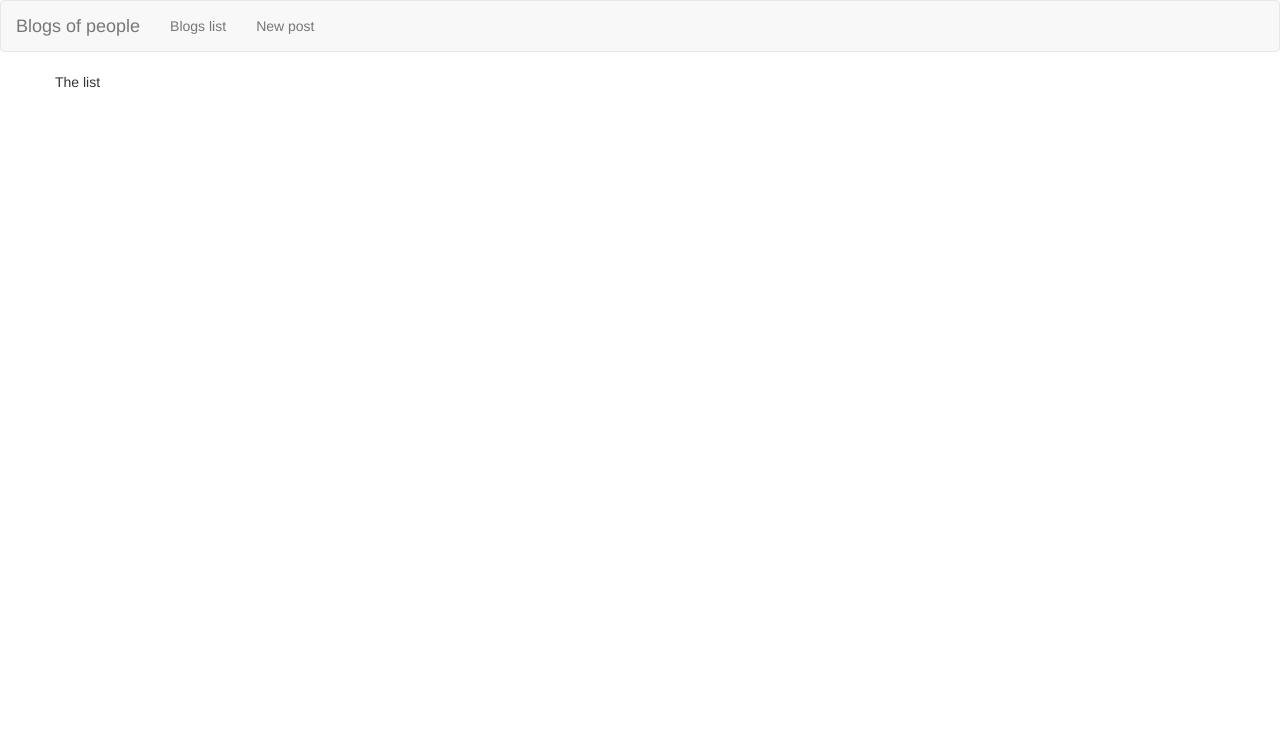
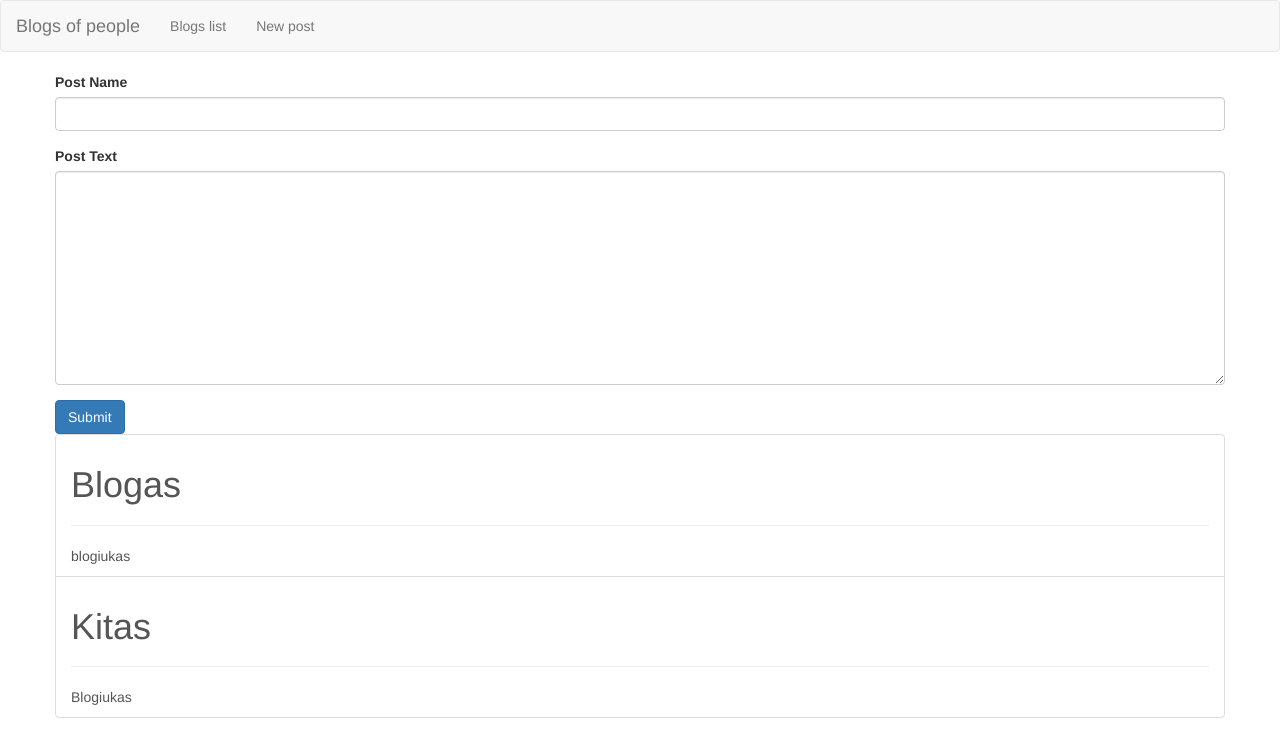
Before and after one commit to Adomas202/Blog-post, an Angular app: page / in a window 1280 px wide. Shown: the top 756 px of the page. Built offline with nearby package versions, Linux system fonts and the light colour scheme.

Commit message:
Kind of working new post creation
Not fully finifshed new post creation

```diff
--- a/src/app/app.component.html
+++ b/src/app/app.component.html
@@ -3,6 +3,8 @@
   <div class="container">
   <div class="row">
     <div class="col-md-12">
+      <!--<app-blogs-new-->
+        <!--(postAdded)="onPostAdded($event)"></app-blogs-new>-->
       <router-outlet></router-outlet>
     </div>
   </div>
--- a/src/app/app.module.ts
+++ b/src/app/app.module.ts
@@ -9,7 +9,7 @@ import { BlogDetailComponent } from './blog-detail/blog-detail.component';
 import { BlogEditComponent } from './blog-detail/blog-edit/blog-edit.component';
 import {RouterModule} from '@angular/router';
 import { PageNotFoundComponent } from './page-not-found/page-not-found.component';
-import { BlogsNewComponent } from './blogs-new/blogs-new.component';
+import { BlogsNewComponent } from './blog-list/blogs-new/blogs-new.component';
 import {FormsModule} from '@angular/forms';
 
 @NgModule({
--- a/src/app/blog-list/blog-list.component.html
+++ b/src/app/blog-list/blog-list.component.html
@@ -1,5 +1,14 @@
 <div class="row">
   <div class="col-sx-10">
-    <p>The list</p>
+    <app-blogs-new (postAdded)="onPostAdded($event)"></app-blogs-new>
+    <ul class="list-group">
+      <a class="list-group-item"
+         style="cursor: pointer"
+         *ngFor="let Post of posts"
+        >
+        <h1>{{Post.name}}</h1>
+        <hr>{{Post.text}}
+      </a>
+    </ul>
   </div>
 </div>
--- a/src/app/blog-list/blog-list.component.ts
+++ b/src/app/blog-list/blog-list.component.ts
@@ -1,4 +1,5 @@
 import { Component, OnInit } from '@angular/core';
+import { Post } from '../post';
 
 @Component({
   selector: 'app-blog-list',
@@ -6,10 +7,18 @@ import { Component, OnInit } from '@angular/core';
   styleUrls: ['./blog-list.component.css']
 })
 export class BlogListComponent implements OnInit {
+  posts: Post[] = [
+    new Post('Blogas', 'blogiukas' ),
+    new Post('Kitas', 'Blogiukas' ),
+  ];
 
   constructor() { }
 
   ngOnInit() {
   }
 
+  onPostAdded(post: Post) {
+    this.posts.push(post);
+  }
+
 }
--- a/src/app/blogs-new/blogs-new.component.html
+++ b/src/app/blog-list/blogs-new/blogs-new.component.html
@@ -1,7 +1,7 @@
 <form>
   <div class="form-group">
     <label for="postName">Post Name</label>
-    <input required minlength="4" ngModel name="postName" #postName="ngModel" id="postName" type="text" (change)="get(postName)" class="form-control">
+    <input required minlength="4" ngModel name="postName" #nameInput #postName="ngModel" id="postName" type="text" (change)="get(postName)" class="form-control">
     <div class="alert alert-danger" *ngIf="postName.touched && !postName.valid">
       <div *ngIf="postName?.errors.required">Please enter Post name</div>
       <div *ngIf="postName?.errors.minLength">Needs 4 chars</div>
@@ -9,8 +9,8 @@
   </div>
   <div class="form-group">
     <label for="postText">Post Text</label>
-    <textarea ngModel name="postText" class="form-control" id="postText" cols="30" rows="10">
+    <textarea ngModel #textInput name="postText" class="form-control" id="postText" cols="30" rows="10">
     </textarea>
   </div>
-  <button class="btn btn-primary">Save</button>
+  <button class="btn btn-primary" type="submit" (click)="onAddPost()">Submit</button>
 </form>
--- /dev/null
+++ b/src/app/blog-list/blogs-new/blogs-new.component.ts
@@ -0,0 +1,27 @@
+import {Component, ElementRef, OnInit, ViewChild, EventEmitter, Output} from '@angular/core';
+// import {EventEmitter} from 'selenium-webdriver';
+import { Post } from '../../post';
+
+@Component({
+  selector: 'app-blogs-new',
+  templateUrl: './blogs-new.component.html',
+  styleUrls: ['./blogs-new.component.css']
+})
+export class BlogsNewComponent implements OnInit {
+  @ViewChild( 'nameInput') nameInputRef: ElementRef;
+  @ViewChild( 'textInput') textInutRedf: ElementRef;
+  @Output() postAdded = new EventEmitter<Post>();
+
+  constructor() { }
+
+  ngOnInit() {
+  }
+
+  onAddPost() {
+    const postName = this.nameInputRef.nativeElement.value;
+    const postText = this.nameInputRef.nativeElement.value;
+    const newPost = new Post(postName, postText);
+    this.postAdded.emit(newPost);
+  }
+
+}
--- a/src/app/blogs-new/blogs-new.component.ts
+++ /dev/null
@@ -1,20 +0,0 @@
-import { Component, OnInit } from '@angular/core';
-import { FormsModule, Validators } from '@angular/forms';
-
-@Component({
-  selector: 'app-blogs-new',
-  templateUrl: './blogs-new.component.html',
-  styleUrls: ['./blogs-new.component.css']
-})
-export class BlogsNewComponent implements OnInit {
-
-  constructor() { }
-
-  ngOnInit() {
-  }
-
-  get(y) {
-    console.log(y);
-  }
-
-}
--- /dev/null
+++ b/src/app/post.ts
@@ -0,0 +1,3 @@
+export class Post {
+  constructor(public name: string, public text: string) {}
+}
```
Also changed, not shown: src/app/header/header.component.html (+0 -9 lines), src/app/blog-list/blogs-new/blogs-new.component.css (added), 1 other file (tests, documents, lock files or other folders).
